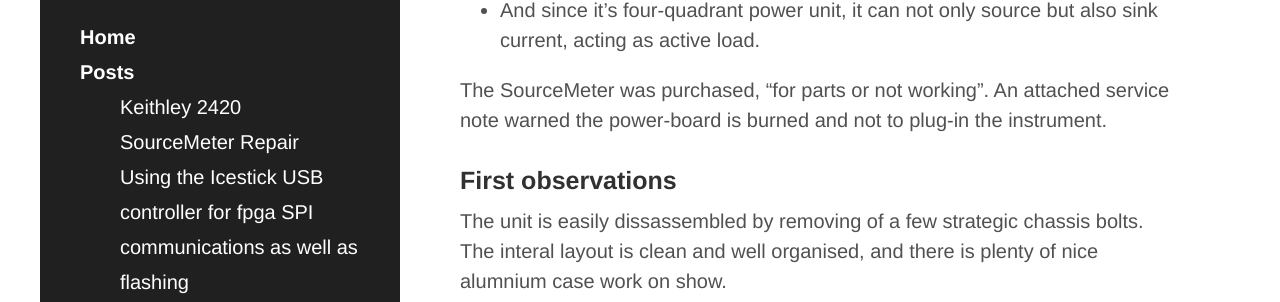
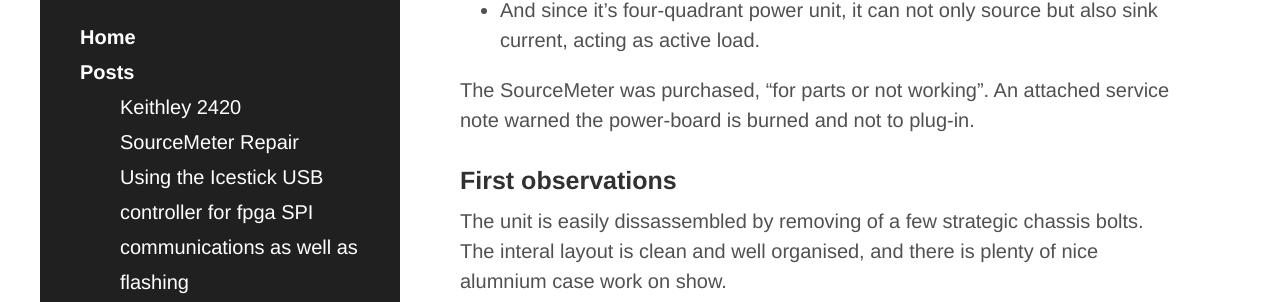
Before and after one commit to julian1/julian1.github.io, a Jekyll site: the page built from _posts/2017-02-05-keithley-repair.md, in a window 1280 px wide and 900 px high, scrolled down 674 px. Shown: the part 181-483 px from the top of the window. Built offline with Jekyll 4.4.1, drawn with Linux system fonts in a browser that asks for light colours.

```diff
--- a/_posts/2017-02-05-keith-repair.md
+++ b/_posts/2017-02-05-keithley-repair.md
@@ -12,7 +12,7 @@ The Keithley 2400 line of SourceMeters combine,
 - And since it's four-quadrant power unit, it can not only source but also sink current, acting as active load.
 
 
-The SourceMeter was purchased, "for parts or not working". An attached service note warned the power-board is burned and not to plug-in the instrument.
+The SourceMeter was purchased, "for parts or not working". An attached service note warned the power-board is burned and not to plug-in.
 
 ### First observations
 
```
Also changed, not shown: index.md (+1 -1 lines).
